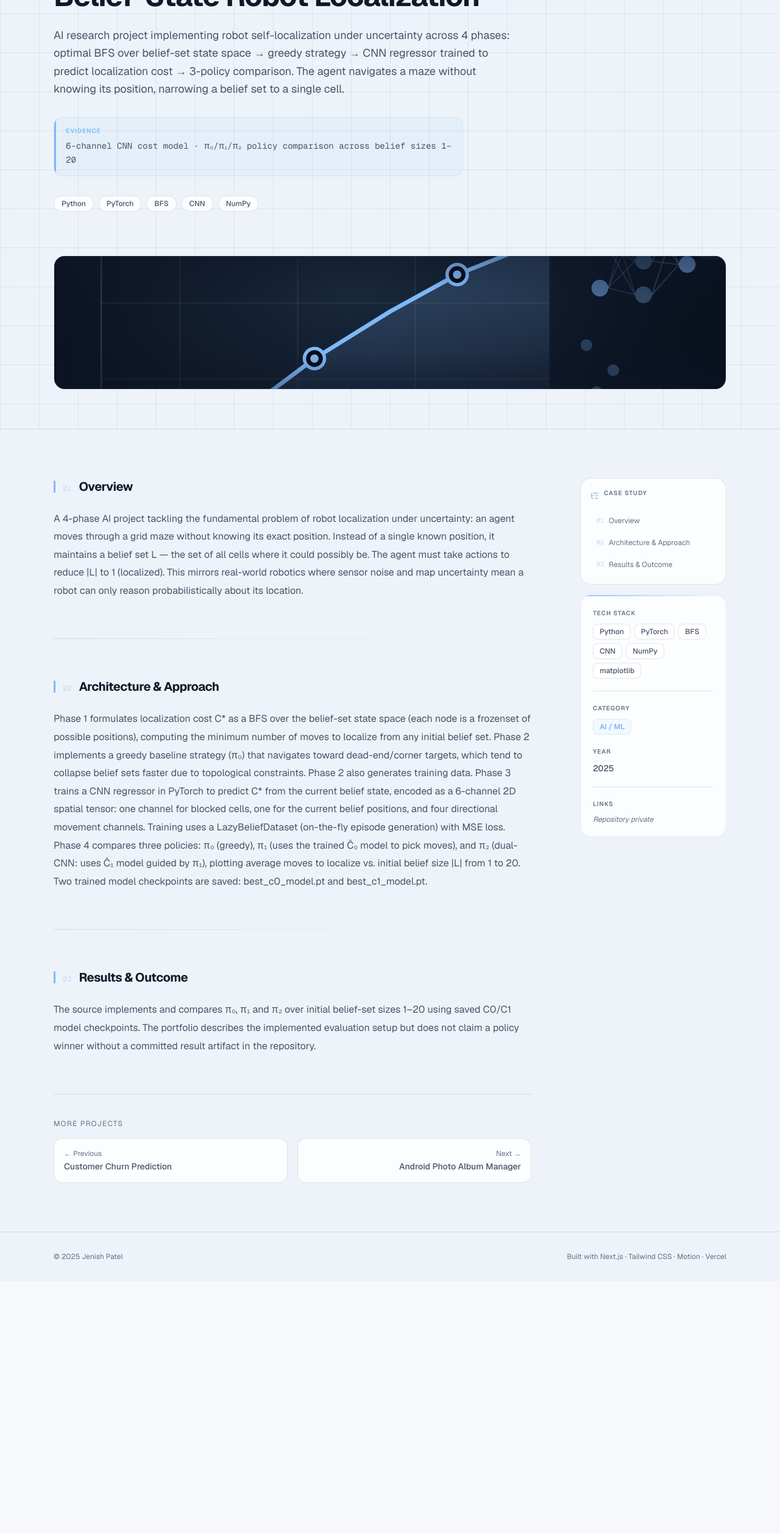
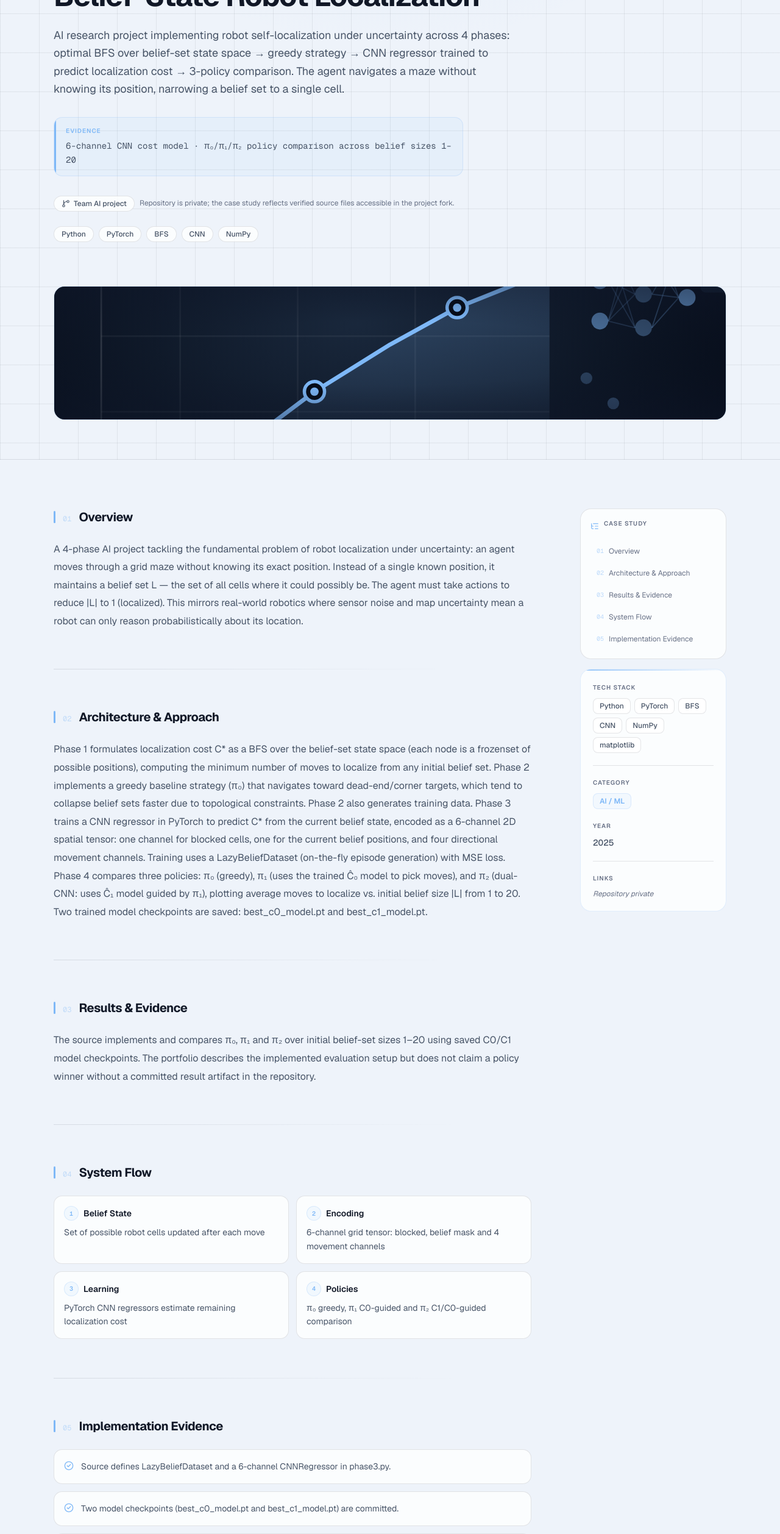
Before and after one commit to JenishPatel20/jenish-portfolio, a Next.js app: page /projects/ai-localization in a window 1280 px wide. Shown: the part 234-2750 px from the top of the page at 61% size. Before the commit the page ends 2335 px from the top, so only its background shows below. Built offline with nearby package versions, Linux system fonts and the light colour scheme.

Commit message:
Add architecture and implementation evidence to case studies

```diff
--- a/src/components/case-study-client.tsx
+++ b/src/components/case-study-client.tsx
@@ -3,7 +3,7 @@
 import { useRef } from "react";
 import { motion, useScroll, useSpring, useTransform } from "motion/react";
 import Link from "next/link";
-import { ArrowLeft, ExternalLink, ListTree } from "lucide-react";
+import { ArrowLeft, ExternalLink, ListTree, CheckCircle2, GitBranch } from "lucide-react";
 import type { Project, RoleFilter } from "@/data/projects";
 import { ProjectMockup } from "@/components/project-mockup";
 
@@ -101,9 +101,9 @@ export function CaseStudyClient({ project, prev, next }: Props) {
 
   // Build ordered content sections (only those with data)
   const contentSections = [
-    { id: "cs-overview",  heading: "Overview",               content: project.overview ?? project.description },
+    { id: "cs-overview",  heading: "Overview",                content: project.overview ?? project.description },
     { id: "cs-approach",  heading: "Architecture & Approach", content: project.approach },
-    { id: "cs-results",   heading: "Results & Outcome",      content: project.results ?? project.highlight },
+    { id: "cs-results",   heading: "Results & Evidence",      content: project.results ?? project.highlight },
   ].filter((s): s is { id: string; heading: string; content: string } => !!s.content);
 
 
@@ -194,6 +194,26 @@ export function CaseStudyClient({ project, prev, next }: Props) {
                   {project.highlight}
                 </p>
               </div>
+            </motion.div>
+          )}
+
+          {(project.collaboration || project.repoNote) && (
+            <motion.div
+              initial={{ opacity: 0, y: 8 }} animate={{ opacity: 1, y: 0 }} transition={{ duration: 0.4, delay: 0.3 }}
+              className="mb-6 flex flex-wrap items-center gap-2"
+            >
+              {project.collaboration && (
+                <span className="inline-flex items-center gap-1.5 rounded-full px-3 py-1 text-xs font-medium"
+                  style={{ background: "var(--pg-surface)", border: "1px solid var(--pg-border)", color: "var(--pg-text-2)" }}>
+                  <GitBranch className="h-3.5 w-3.5" />
+                  {project.collaboration}
+                </span>
+              )}
+              {project.repoNote && (
+                <span className="text-xs leading-relaxed" style={{ color: "var(--pg-text-3)" }}>
+                  {project.repoNote}
+                </span>
+              )}
             </motion.div>
           )}
 
@@ -292,6 +312,45 @@ export function CaseStudyClient({ project, prev, next }: Props) {
               </ContentSection>
             ))}
 
+              {project.architecture && project.architecture.length > 0 && (
+              <ContentSection id="cs-system" number="04" heading="System Flow" accentColor={cfg.bar}>
+                <div className="grid gap-3 sm:grid-cols-2">
+                  {project.architecture.map((step, index) => (
+                    <div
+                      key={step.label}
+                      className="relative rounded-xl p-4"
+                      style={{ background: "var(--pg-surface)", border: "1px solid var(--pg-border)" }}
+                    >
+                      <div className="mb-2 flex items-center gap-2">
+                        <span
+                          className="flex h-6 w-6 items-center justify-center rounded-full font-mono text-[10px] font-semibold"
+                          style={{ background: cfg.bg, color: cfg.color, border: `1px solid ${cfg.border}` }}
+                        >
+                          {index + 1}
+                        </span>
+                        <h3 className="text-sm font-semibold" style={{ color: "var(--pg-text-1)" }}>{step.label}</h3>
+                      </div>
+                      <p className="text-sm leading-relaxed" style={{ color: "var(--pg-text-2)" }}>{step.detail}</p>
+                    </div>
+                  ))}
+                </div>
+              </ContentSection>
+            )}
+
+            {project.evidence && project.evidence.length > 0 && (
+              <ContentSection id="cs-proof" number="05" heading="Implementation Evidence" accentColor={cfg.bar}>
+                <div className="space-y-3">
+                  {project.evidence.map((item) => (
+                    <div key={item} className="flex gap-3 rounded-xl p-4"
+                      style={{ background: "var(--pg-surface)", border: "1px solid var(--pg-border)" }}>
+                      <CheckCircle2 className="mt-0.5 h-4 w-4 shrink-0" style={{ color: cfg.color }} />
+                      <p className="text-sm leading-relaxed" style={{ color: "var(--pg-text-2)" }}>{item}</p>
+                    </div>
+                  ))}
+                </div>
+              </ContentSection>
+            )}
+
             {/* Tech Stack — visible on mobile only */}
             <motion.div
               className="lg:hidden"
@@ -369,7 +428,11 @@ export function CaseStudyClient({ project, prev, next }: Props) {
                   <SidebarLabel>Case Study</SidebarLabel>
                 </div>
                 <div className="space-y-1">
-                  {contentSections.map((section, index) => (
+                  {[
+                    ...contentSections,
+                    ...(project.architecture?.length ? [{ id: "cs-system", heading: "System Flow" }] : []),
+                    ...(project.evidence?.length ? [{ id: "cs-proof", heading: "Implementation Evidence" }] : []),
+                  ].map((section, index) => (
                     <a
                       key={section.id}
                       href={`#${section.id}`}
```
